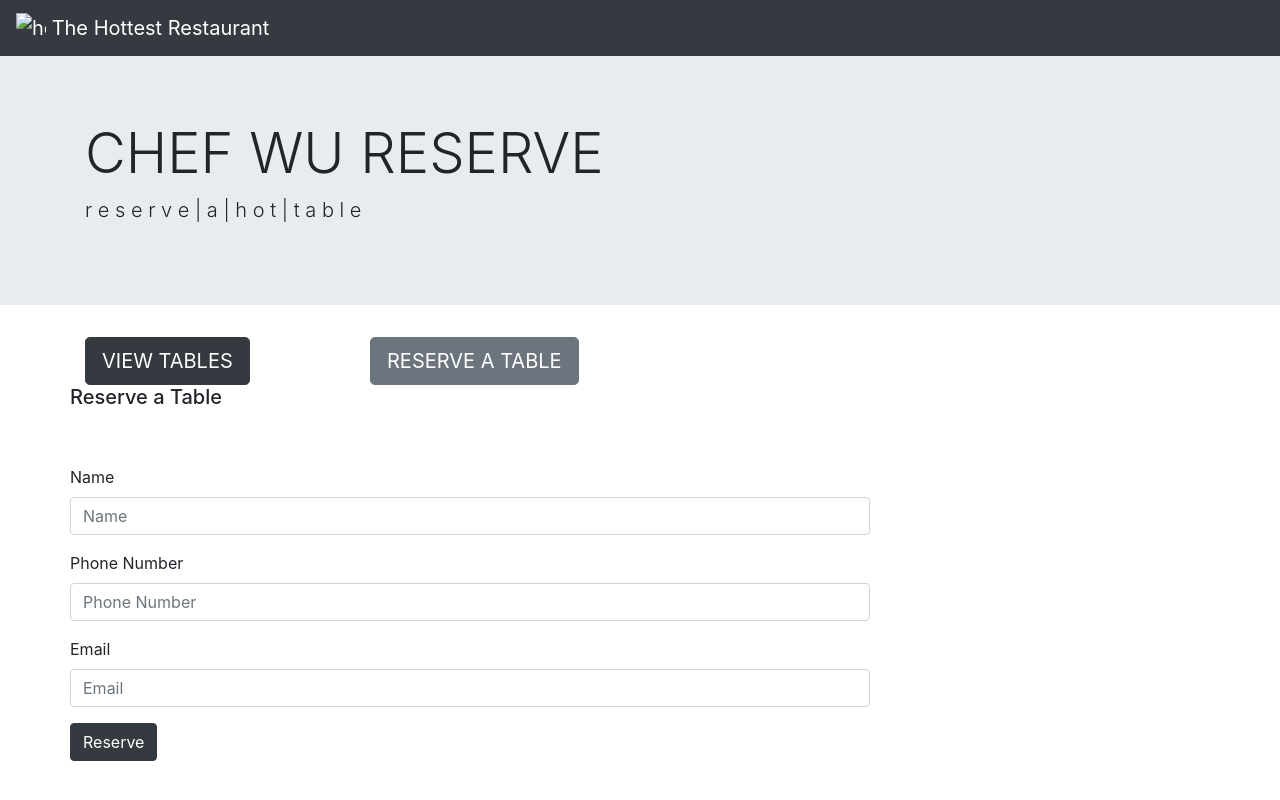
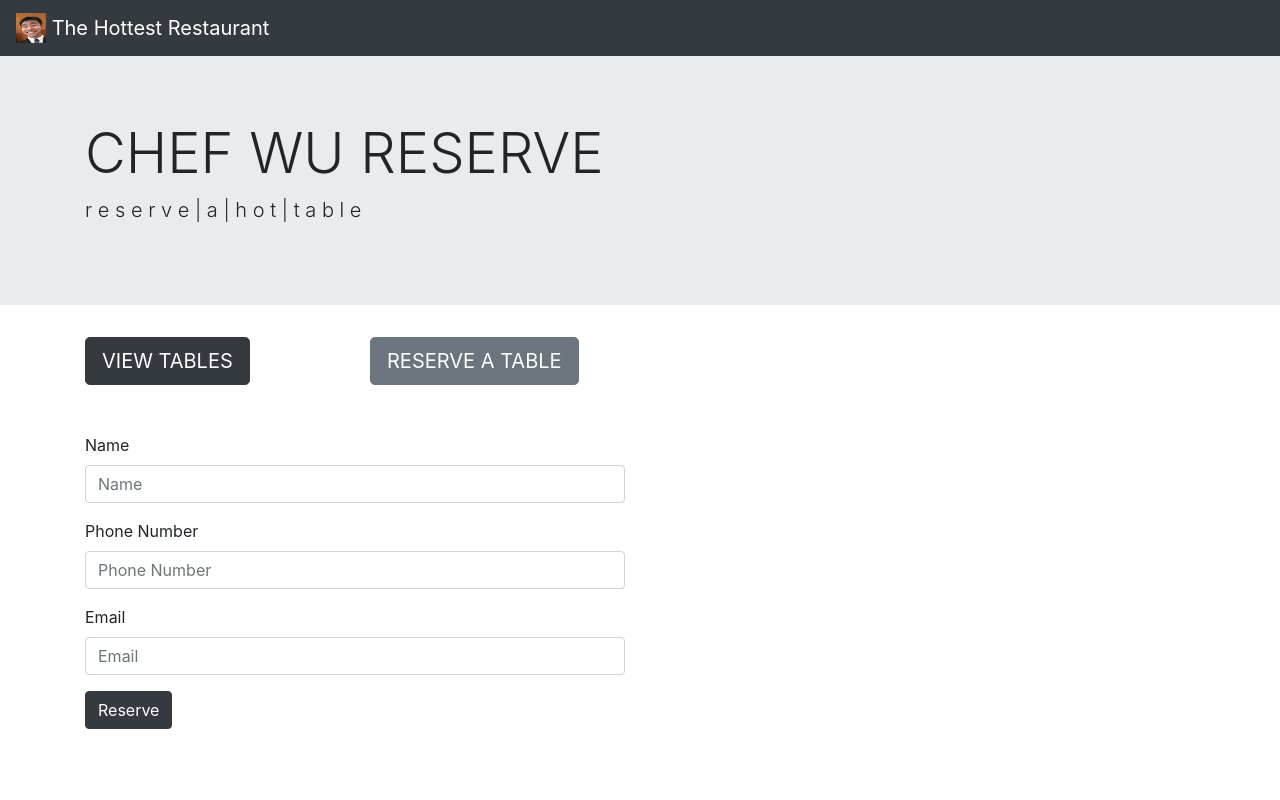
Before and after one commit to davidwu92/HotRestaurant, a website: page public/reserve.html in a window 1280 px wide. Drawn offline with nearby package versions, Linux system fonts and the light colour scheme.

Commit message:
updated reserve.html

```diff
--- a/public/reserve.html
+++ b/public/reserve.html
@@ -5,14 +5,15 @@
     <meta name="viewport" content="width=device-width, initial-scale=1.0">
     <meta http-equiv="X-UA-Compatible" content="ie=edge">
     <title>The Hottest Restaurant</title>
+    <!-- bootstrap css -->
     <link rel="stylesheet" href="https://stackpath.bootstrapcdn.com/bootstrap/4.3.1/css/bootstrap.min.css" integrity="sha384-ggOyR0iXCbMQv3Xipma34MD+dH/1fQ784/j6cY/iJTQUOhcWr7x9JvoRxT2MZw1T" crossorigin="anonymous">
 </head>
 <body>
 
     <!-- navbar -->
     <nav class="navbar navbar-dark bg-dark">
-        <a class="navbar-brand" href="#">
-          <img src="./images/foodLogo.jpg" width="30" height="30" class="d-inline-block align-top" alt="hot restaurant">
+        <a class="navbar-brand" href="./home.html">
+          <img src="./images/wuLogo.jpg" width="30" height="30" class="d-inline-block align-top" alt="hot restaurant">
           The Hottest Restaurant
         </a>
     </nav>
@@ -25,27 +26,27 @@
         </div>
       </div>
 
-    <!-- container for homepage -->
+    <!-- buttons -->
     <div class="container">
             <div class="row">
-
                 <div class="col-3">
                     <!-- tables button -->
-                <button type="button" class="btn btn-dark btn-lg">VIEW TABLES</button>
+                    <a href="./tables.html" class="btn btn-dark btn-lg">VIEW TABLES</a>
                 </div>
 
                 <div class="col-3">
                     <!-- reserve button -->
-                <button type="button" class="btn btn-secondary btn-lg">RESERVE A TABLE</button>
+                    <a href="./reserve.html" class="btn btn-secondary btn-lg">RESERVE A TABLE</a>
+                </div>
+            </div>
         </div>
 
-            <!-- Start of form -->
-            <div style="width: 50rem;">
-                    <div>
-                        <h5>Reserve a Table</h5>
-                    </div>
-                    <!-- Form Tag -->
+    <!-- reserve container -->
+    <div class="container">
+        <div class="row">
+            <div class="col-6">
                     <br><br>
+                    <!-- reserve form -->
                     <form>
                             <div class="form-group">
                                 <label for="name">Name</label>
@@ -63,14 +64,10 @@
 
                     </form>
             </div>
-
+        </div>
     </div>
 
-    </div>
-
-
-
-
+<!-- bootstrap js -->
 <script src="https://code.jquery.com/jquery-3.3.1.slim.min.js" integrity="sha384-q8i/X+965DzO0rT7abK41JStQIAqVgRVzpbzo5smXKp4YfRvH+8abtTE1Pi6jizo" crossorigin="anonymous"></script>
 <script src="https://cdnjs.cloudflare.com/ajax/libs/popper.js/1.14.7/umd/popper.min.js" integrity="sha384-UO2eT0CpHqdSJQ6hJty5KVphtPhzWj9WO1clHTMGa3JDZwrnQq4sF86dIHNDz0W1" crossorigin="anonymous"></script>
 <script src="https://stackpath.bootstrapcdn.com/bootstrap/4.3.1/js/bootstrap.min.js" integrity="sha384-JjSmVgyd0p3pXB1rRibZUAYoIIy6OrQ6VrjIEaFf/nJGzIxFDsf4x0xIM+B07jRM" crossorigin="anonymous"></script>
```
Also changed, not shown: public/home.html (+2 -2 lines). Lines whose indentation alone changed are shown as unchanged.
